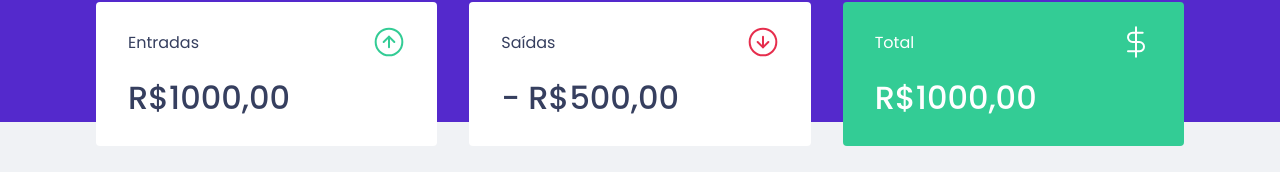
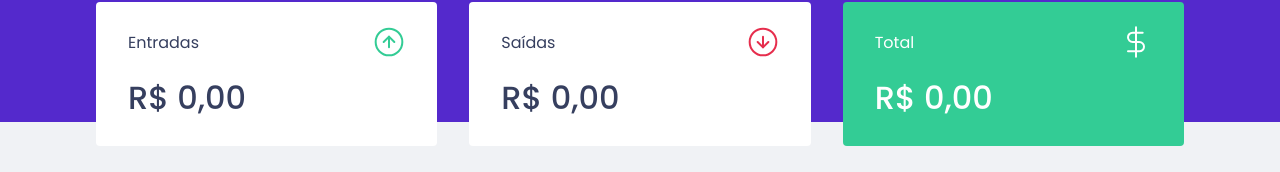
Before and after one commit to rafaelrpbelo/lucky-pot, a React (Create React App) app: page / in a window 1280 px wide. Shown: the part 150-322 px from the top of the page. Built offline with nearby package versions, Linux system fonts and the light colour scheme; no server answers; what miragejs would draw is missing.

Commit message:
Display totals on Summary component

```diff
--- a/src/components/Summary/index.tsx
+++ b/src/components/Summary/index.tsx
@@ -1,10 +1,43 @@
-import incomeImg from "../../assets/income.svg"
-import outcomeImg from "../../assets/outcome.svg"
-import totalImg from "../../assets/total.svg"
+import { useState, useEffect, useContext } from "react";
 
-import { Container } from "./styles"
+import { TransactionsContext } from "../../contexts/TransactionsContext";
+
+import incomeImg from "../../assets/income.svg";
+import outcomeImg from "../../assets/outcome.svg";
+import totalImg from "../../assets/total.svg";
+
+import { Container } from "./styles";
+
+interface SummaryTotal {
+  withdraw: number;
+  deposit: number;
+  total: number;
+}
 
 export function Summary() {
+  const transactions = useContext(TransactionsContext);
+
+  const [total, setTotal] = useState<SummaryTotal>({withdraw: 0, deposit: 0, total: 0});
+
+  const updateTotals = () => {
+    setTotal(
+      transactions.reduce((acc: SummaryTotal, item) => {
+        if (item.type === "withdraw") {
+          acc.withdraw += item.amount;
+        }
+        else if (item.type === "deposit") {
+          acc.deposit += item.amount;
+        }
+
+        acc.total += item.amount;
+
+        return acc;
+      }, {withdraw: 0, deposit: 0, total: 0})
+    )
+  }
+
+  useEffect(updateTotals, [transactions])
+
   return (
     <Container>
       <div>
@@ -12,7 +45,10 @@ export function Summary() {
           <p>Entradas</p>
           <img src={incomeImg} alt="Entradas" />
         </header>
-        <strong>R$1000,00</strong>
+
+        <strong>
+          {Intl.NumberFormat("pt-br", {style: "currency", currency: "BRL"}).format(total.deposit / 100)}
+        </strong>
       </div>
 
       <div>
@@ -20,7 +56,10 @@ export function Summary() {
           <p>Saídas</p>
           <img src={outcomeImg} alt="Saídas" />
         </header>
-        <strong>- R$500,00</strong>
+
+        <strong>
+          {Intl.NumberFormat("pt-br", {style: "currency", currency: "BRL"}).format(total.withdraw / 100)}
+        </strong>
       </div>
 
       <div className="highlight-background">
@@ -28,7 +67,10 @@ export function Summary() {
           <p>Total</p>
           <img src={totalImg} alt="Total" />
         </header>
-        <strong>R$1000,00</strong>
+
+        <strong>
+          {Intl.NumberFormat("pt-br", {style: "currency", currency: "BRL"}).format(total.total / 100)}
+        </strong>
       </div>
     </Container>
   )
```
